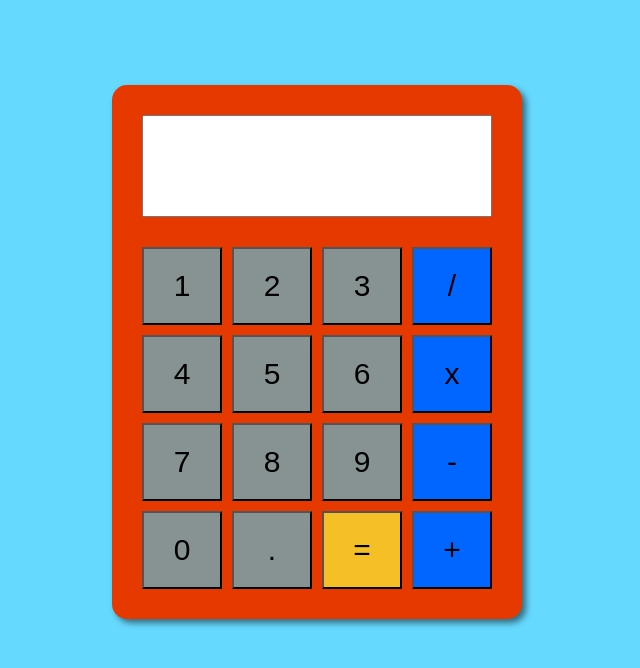
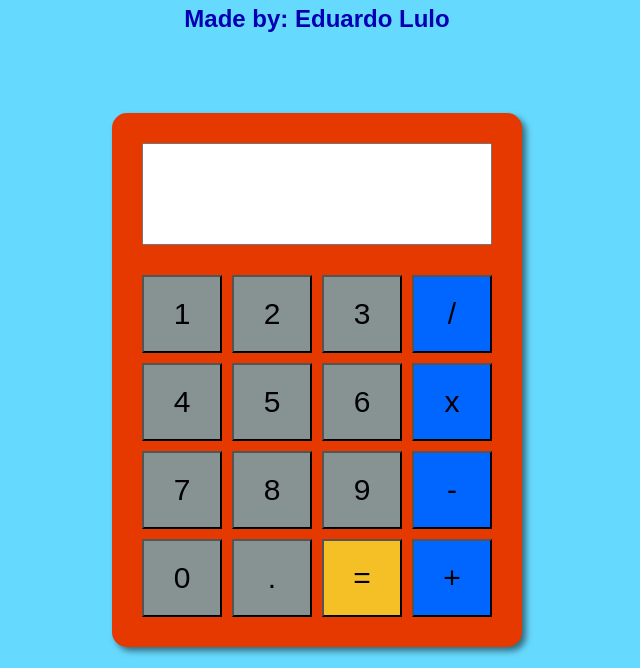
Before and after one commit to edujlulo/basic-calculator, a plain HTML site: page index.html in a window 1280 px wide. Shown: the part 132-800 px from the top of the page, without its empty margins (323-963 px from the left). Drawn offline with Linux system fonts and the light colour scheme.

Commit message:
Creator
Creator placed

```diff
--- a/index.html
+++ b/index.html
@@ -8,6 +8,7 @@
   </head>
   <body>
     <h1 class="title">Basic Calculator</h1>
+    <h2 class="title" id="creator">Made by: Eduardo Lulo</h2>
     <div class="all-buttons">
       <input type="text" class="screen" readonly />
       <button class="button-1 button" data-text="1">1</button>
--- a/style.css
+++ b/style.css
@@ -15,9 +15,14 @@ body {
 
 .title {
   color: #0000b3;
-  margin-bottom: 100px;
+  margin-bottom: 10px;
   margin-top: 80px;
   font-weight: 800;
+}
+
+#creator {
+  margin-top: 10px;
+  margin-bottom: 80px;
 }
 
 .all-buttons {
```
